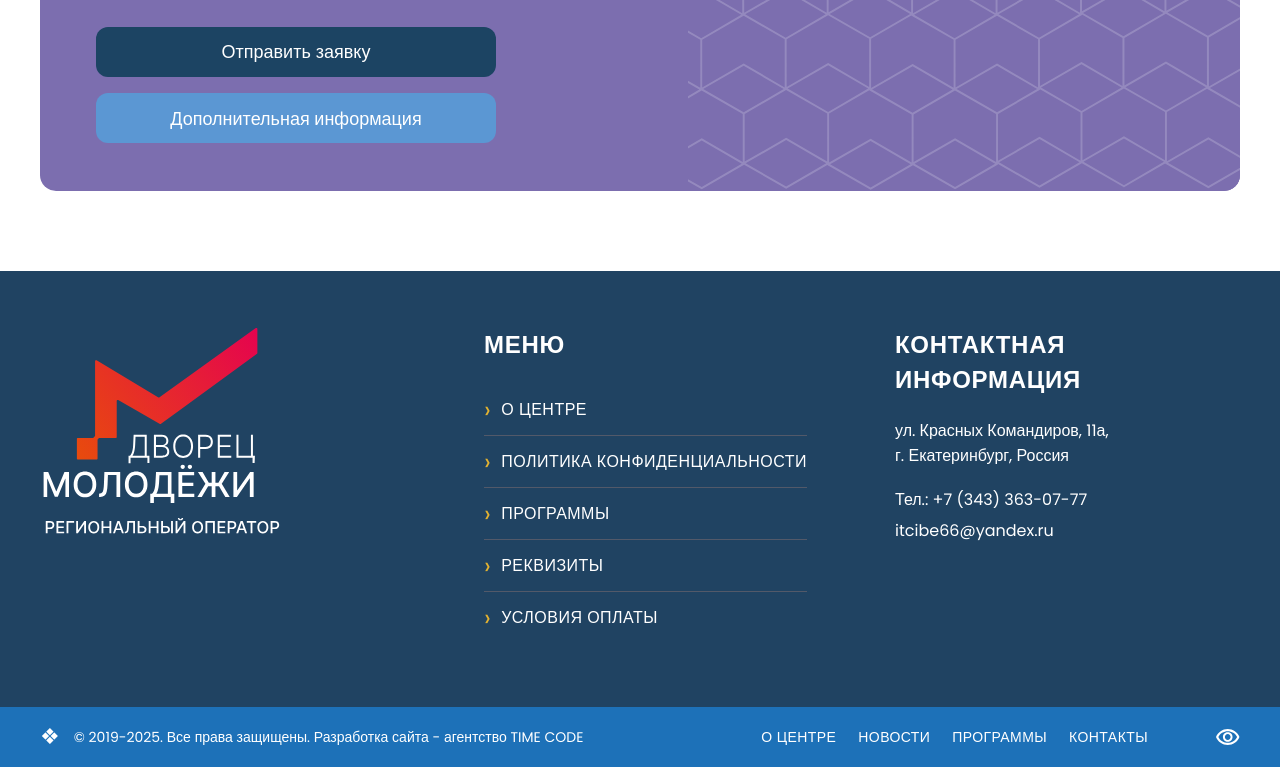
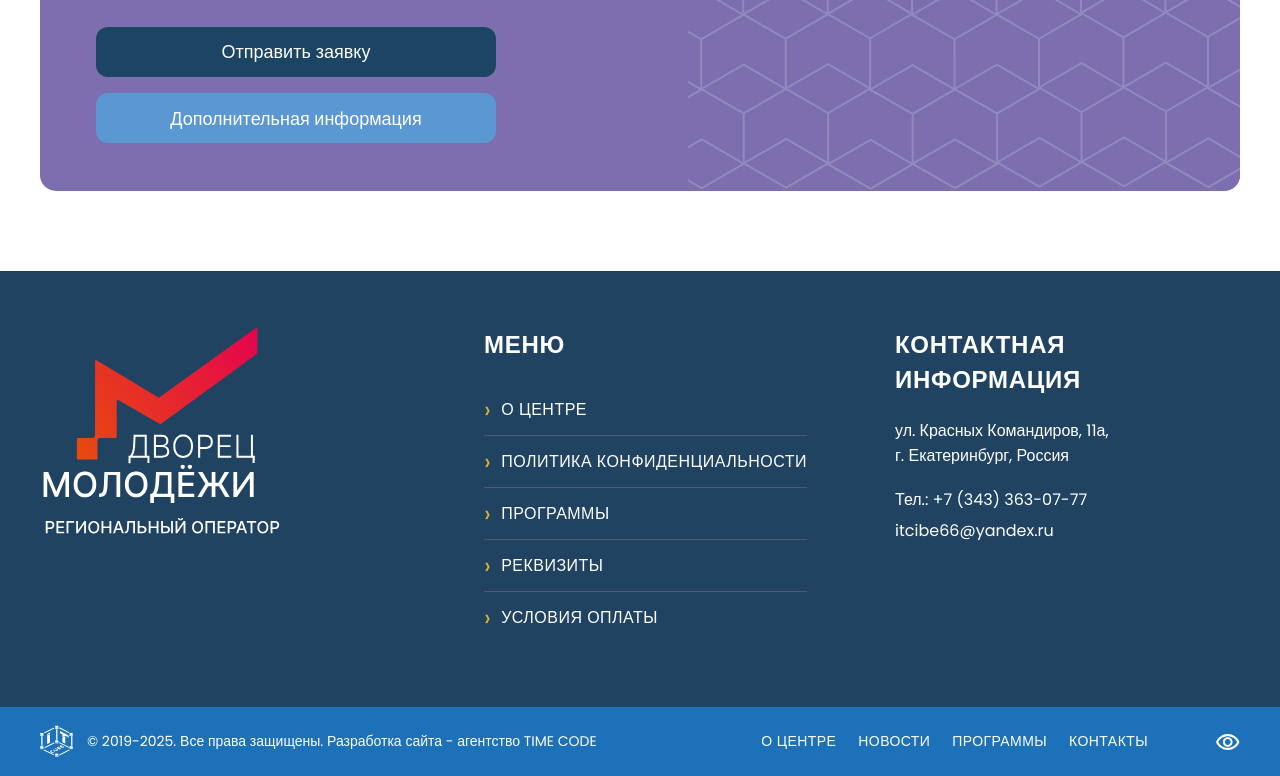
Before and after one commit to Astrum618/site-it-cube, a plain HTML site: page index.html in a window 1280 px wide. Shown: the part 4924-5700 px from the top of the page. Drawn offline with Linux system fonts and the light colour scheme.

Commit message:
add_icon_it_cube_in_footer

```diff
--- a/index.html
+++ b/index.html
@@ -447,7 +447,7 @@
     <div class="footer__bottom">
       <div class="container footer__bottom-inner">
         <div class="footer__copyright-wrap">
-          <span class="footer__bottom-icon" aria-hidden="true">❖</span>
+          <img src="img/footericonitcube.svg" alt="ITCUBE" class="footer__bottom-icon" aria-hidden="true">
           <p class="footer__copyright">
             © 2019-2025. Все права защищены. Разработка сайта - агентство TIME CODE
           </p>
```
Also changed, not shown: img/footericonitcube.svg (added).
